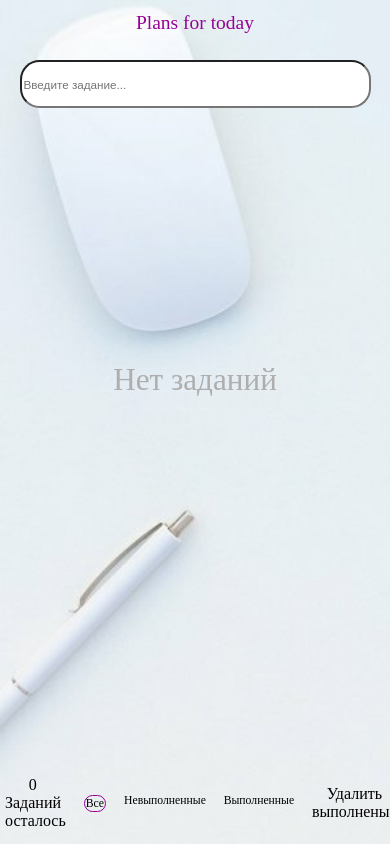
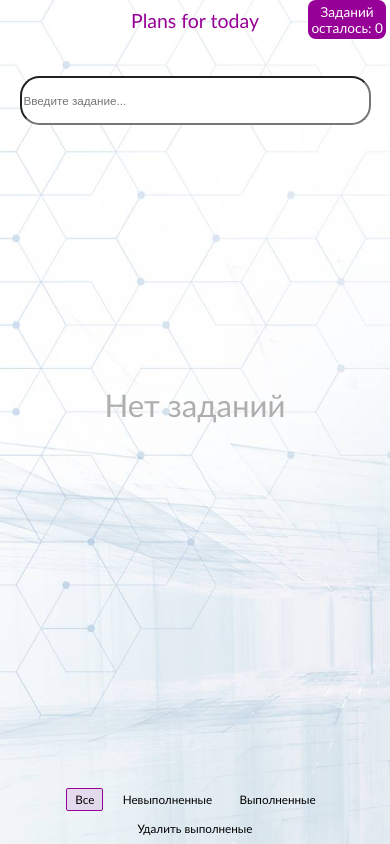
Before and after one commit to Milak66/PlansForToday, a React (Vite) app: page / in a window 390 px wide. Built offline with nearby package versions, Linux system fonts and the light colour scheme.

Commit message:
Plans for today 1.2.1

```diff
--- a/src/components/App/App.css
+++ b/src/components/App/App.css
@@ -2,26 +2,31 @@
     display: grid;
     grid-template-rows: 20vh 1fr 8vh;
     height: 100vh;
-    background-image: url(../../../public/1616990082_11-p-fon-.jpeg);
+    background-image: url(../../../public/697b00d2b6bcf68cbb94f9da415dec98.jpg);
     background-size: cover;
     background-repeat: no-repeat;
+    font-family: Gill Sans, sans-serif;
 }
 
 .head {
-    width: 100%;
-    margin-top: 1vw;
     display: flex;
     flex-direction: column;
-    justify-content: center;
+    justify-content: space-around;
     align-items: center;
 }
 
-.mainContent {
-    width: 100%;
-}
-
-.footer {
-    width: 100%;
+.allTaskInfo {
+    width: 10vw;
+    height: 5vw;
+    text-align: center;
+    display: flex;
+    align-items: center;
+    font-size: 1.5vw;
+    right: 1vw;
+    color: white;
+    position: absolute;
+    background-color: rgb(150, 0, 150);
+    border-radius: 1vw;
 }
 
 .todosText {
@@ -30,30 +35,24 @@
 }
 
 .headOfMain {
-    width: 60vw;
+    width: 80vw;
     display: flex;
     align-items: center;
     height: 10vh;
-    margin-top: 1vw;
 }
 
 .setPlan {
     font-size: 2vw;
     height: 7vh;
     border-radius: 2vw;
-    width: 100vw;
-}
-
-.main {
-    width: 100vw;
-    height: 60vh;
+    width: 100%;
 }
 
 .noTaskYetMessage {
-    font-size: 50px;
+    font-size: 3vw;
     display: flex;
     justify-content: center;
-    height: 100%;
+    height: 60vh;
     align-items: center;
     color: rgb(174, 174, 174);
 }
@@ -63,7 +62,6 @@
     display: flex;
     justify-content: space-between;
     height: 10vh;
-    margin-top: 1vw;
     align-items: center;
 }
 
@@ -87,67 +85,100 @@
     color: #888;
 }
 
-.menuOfFilter {
+.footer {
+    display: flex;
+    justify-content: center;
+    align-items: center;
+    height: 8vh;
     width: 100%;
-    display: flex;
-    justify-content: space-between;
 }
 
-.numberOfCases {
-    width: 20%;
+.menuOfFilter {
+    width: auto;
+    display: flex;
+    justify-content: center;
+    align-items: center;
+    gap: 3vw;
+}
+
+.mainFilter {
+    display: flex;
+    justify-content: center;
+    align-items: center;
+    gap: 2vw;
+    width: auto;
+}
+
+.filter-item {
+    cursor: pointer;
+    font-size: 1.2vw;
+    padding: 0.4vw 0.8vw;
+    border-radius: 0.5vw;
+    transition: 0.2s;
+}
+
+.filter-item:hover {
+    background-color: rgba(150, 0, 150, 0.1);
+}
+
+.activeFilter {
+    border: 1px solid rgb(150, 0, 150);
+    background-color: rgba(150, 0, 150, 0.1);
+}
+
+.filterClear {
+    width: auto;
     display: flex;
     justify-content: center;
     align-items: center;
 }
 
-.mainFilter {
-    width: 100%;
-    display: flex;
-    justify-content: space-evenly;
-    align-items: center;
+.filterClear div {
+    cursor: pointer;
+    font-size: 1.1vw;
+    padding: 0.4vw 0.8vw;
+    border-radius: 0.5vw;
+    transition: 0.2s;
 }
 
-.filter-item {
-    cursor: pointer;
-    padding-bottom: 5px;
-    font-size: 1.2vw;
-}
-
-.filterClear {
-    width: 20%;
-    display: flex;
-    align-items: center;
+.filterClear div:hover {
+    background-color: rgba(255, 0, 0, 0.1);
+    color: red;
 }
 
 .allTasks {
     display: flex;
     flex-direction: column;
     align-items: center;
-    height: 66vh;
+    margin-top: 1vw;
+    height: 68vh;
+    gap: 2vw;
     overflow-y: auto;
     box-sizing: border-box;
 }
 
-.activeFilter {
-    border-radius: 0.5vw;
-    padding: 0.3vw;
-    border: 1px solid rgb(150, 0, 150);
-}
+@media all and (max-width: 768px) {
 
-@media all and (max-width: 768px) {
     .app {
         display: grid;
-        grid-template-rows: 15vh 1fr 8vh;
+        grid-template-rows: 18vh 1fr auto;
         height: 100vh;
     }
 
     .head {
         width: 100%;
-        margin-top: 3vw;
         display: flex;
         flex-direction: column;
-        justify-content: center;
+        justify-content: space-around;
         align-items: center;
+    }
+
+    .allTaskInfo {
+        width: 20vw;
+        height: 10vw;
+        font-size: 3.5vw;
+        right: 1vw;
+        border-radius: 2vw;
     }
 
     .todosText {
@@ -208,52 +239,52 @@
         margin-left: 1vw;
     }
 
-    .menuOfFilter {
-        width: 100%;
+    .footer {
         display: flex;
-        justify-content: space-between;
+        justify-content: center;
+        align-items: center;
+        padding: 2vw 0;
+        height: auto;
     }
 
-    .numberOfCases {
-        width: 20%;
+    .menuOfFilter {
+        width: 95%;
         display: flex;
         flex-direction: column;
         justify-content: center;
         align-items: center;
+        gap: 2vw;
     }
 
     .mainFilter {
         width: 100%;
         display: flex;
-        justify-content: space-evenly;
+        justify-content: center;
+        align-items: center;
+        gap: 3vw;
+        flex-wrap: wrap;
+    }
+
+    .filter-item {
+        font-size: 3vw;
+        padding: 1vw 2vw;
+        white-space: nowrap;
+    }
+
+    .filterClear {
+        width: 100%;
+        display: flex;
+        justify-content: center;
         align-items: center;
     }
 
-    .filter-item {
-        cursor: pointer;
-        padding-bottom: 5px;
+    .filterClear div {
         font-size: 3vw;
     }
 
-    .filterClear {
-        width: 20%;
-        display: flex;
-        text-align: center;
-        align-items: center;
-    }
-
     .allTasks {
-        display: flex;
-        flex-direction: column;
-        align-items: center;
-        height: 66vh;
+        height: 68vh;
+        margin-top: 0;
         overflow-y: auto;
-        box-sizing: border-box;
-    }
-
-    .activeFilter {
-        border-radius: 3vw;
-        padding: 0.3vw;
-        border: 1px solid rgb(150, 0, 150);
     }
 }
--- a/src/components/App/App.tsx
+++ b/src/components/App/App.tsx
@@ -49,7 +49,7 @@ const App: React.FC<AppProps> = () => {
     const [isLimitReached, setIsLimitReached] = React.useState<boolean>(false);
     const [filter, setFilter] = React.useState<'all' | 'active' | 'completed'>('all');
 
-    const screenWidth = window.innerHeight;
+    const screenWidth = window.innerWidth;
 
     const onChangeTextOfTask = (event: React.ChangeEvent<HTMLInputElement>) => {
         const value = event.target.value;
@@ -134,6 +134,7 @@ const App: React.FC<AppProps> = () => {
 
     return (
         <div className="app">
+            <div className="allTaskInfo">Заданий осталось: {allTasksOfDay.filter(task => !task.isCompleted).length}</div>
             <header className="head">
             <div className="todosText">Plans for today</div>
             <div className="headOfMain">
@@ -155,10 +156,6 @@ const App: React.FC<AppProps> = () => {
             </main>
             <footer className="footer">
                 <div className="menuOfFilter">
-                    <div className="numberOfCases">
-                        <div>{allTasksOfDay.filter(task => !task.isCompleted).length}</div>
-                        <div style={{ marginLeft: '5px' }}>Заданий осталось</div>
-                    </div>
 
                     <div className="mainFilter">
                         <div
```
Also changed, not shown: public/697b00d2b6bcf68cbb94f9da415dec98.jpg (added).
